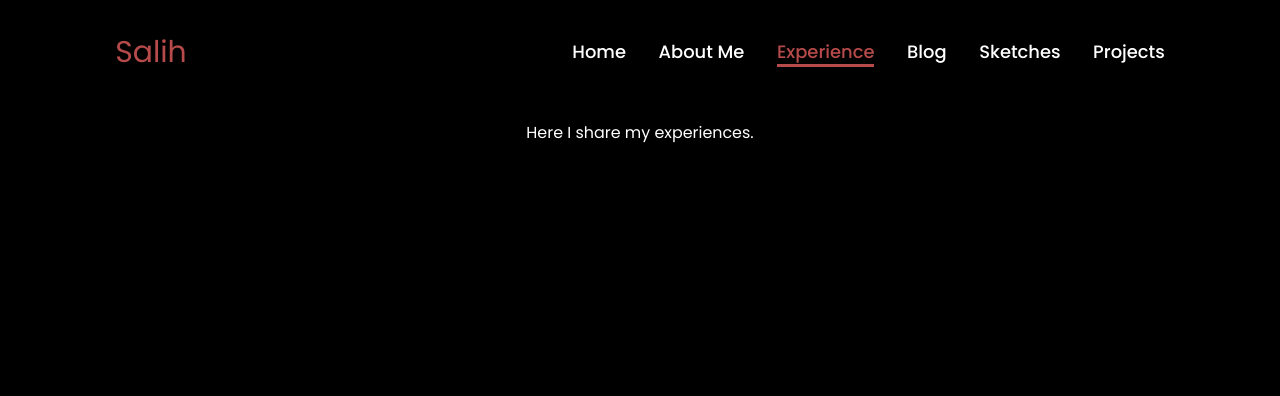
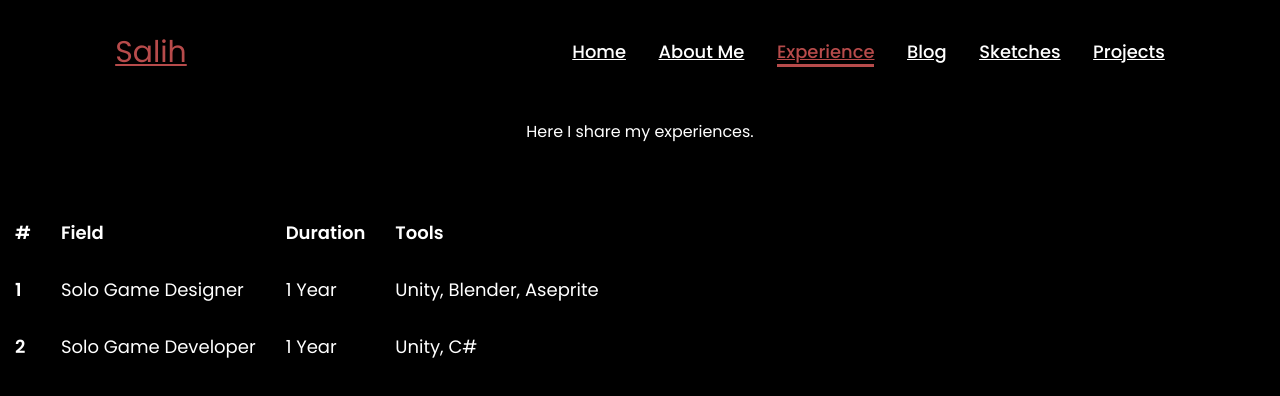
Before and after one commit to SalihToker/web-page, a plain HTML site: page experience.html in a window 1280 px wide. Drawn offline with nearby package versions, Linux system fonts and the light colour scheme.

Commit message:
added experience page

```diff
--- a/assets/css/style.css
+++ b/assets/css/style.css
@@ -375,3 +375,36 @@ li {
     font-size: 16px;
     color: #b74b4b;
 }
+
+
+
+.table-striped{
+    color: white;
+    font-size: large;
+
+    justify-content: space-between;
+    align-items: center;
+    z-index: 100;
+}
+
+table{
+    justify-content: space-between;
+
+}
+tbody{
+    justify-content: space-between;
+}
+
+tr{
+    justify-content: space-between;
+    margin-right: 2rem;
+}
+
+table {
+    border-spacing: 10px; /* Satırlar arasındaki boşluğu artırır */
+    border: #b74b4b;
+  }
+
+  td, th {
+    padding: 15px; /* Hücre içindeki boşluğu artırır */
+  }
--- a/experience.html
+++ b/experience.html
@@ -3,6 +3,9 @@
 <head>
     <meta charset="UTF-8">
     <meta name="viewport" content="width=device-width, initial-scale=1.0">
+    <link href="https://cdn.jsdelivr.net/npm/bootstrap@5.2.3/dist/css/bootstrap.min.css" rel="stylesheet" integrity="sha384-rbsA2VBKQhggwzxH7pPCaAqO46MgnOM80zW1RWuH61DGLwZJEdK2Kadq2F9CUG65" crossorigin="anonymous">
+        <script src="https://cdn.jsdelivr.net/npm/bootstrap@5.2.3/dist/js/bootstrap.bundle.min.js" integrity="sha384-kenU1KFdBIe4zVF0s0G1M5b4hcpxyD9F7jL+jjXkk+Q2h455rYXK/7HAuoJl+0I4" crossorigin="anonymous"></script>
+
     <link rel="stylesheet" href="assets/css/style.css">
     <title>Experience</title>
 </head>
@@ -28,6 +31,31 @@
             <p>Here I share my experiences.</p>
         </div>
     </section>
+
+    <table class="table-striped">
+        <thead>
+          <tr>
+            <th scope="col">#</th>
+            <th scope="col">Field</th>
+            <th scope="col">Duration</th>
+            <th scope="col">Tools</th>
+          </tr>
+        </thead>
+        <tbody>
+          <tr>
+            <th scope="row">1</th>
+            <td>Solo Game Designer</td>
+            <td>1 Year</td>
+            <td>Unity, Blender, Aseprite</td>
+          </tr>
+          <tr>
+            <th scope="row">2</th>
+            <td>Solo Game Developer</td>
+            <td>1 Year</td>
+            <td>Unity, C#</td>
+          </tr>
+        </tbody>
+      </table>
     <script src="assets/js/main.js"></script>
 </body>
 </html>
```
